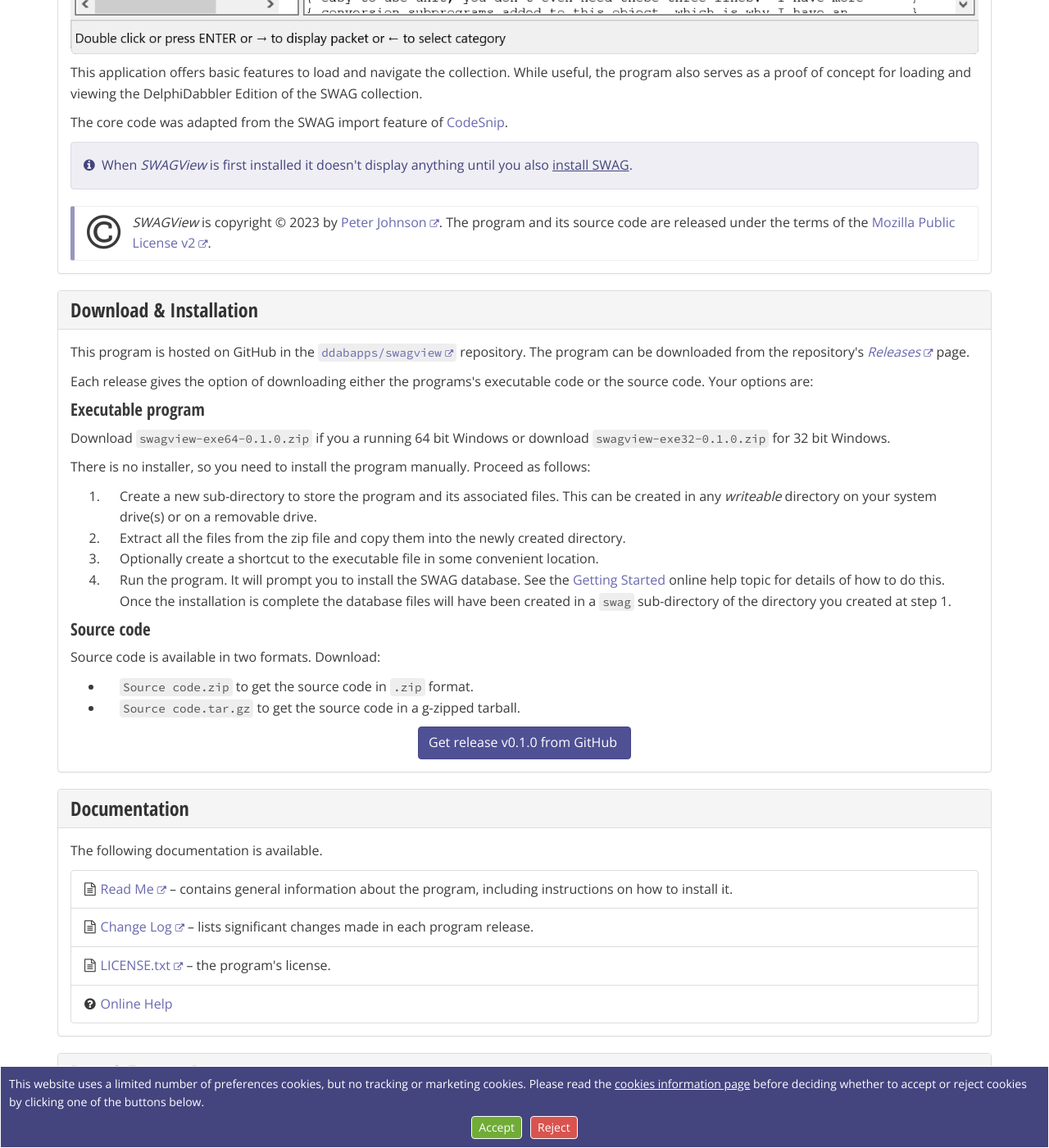
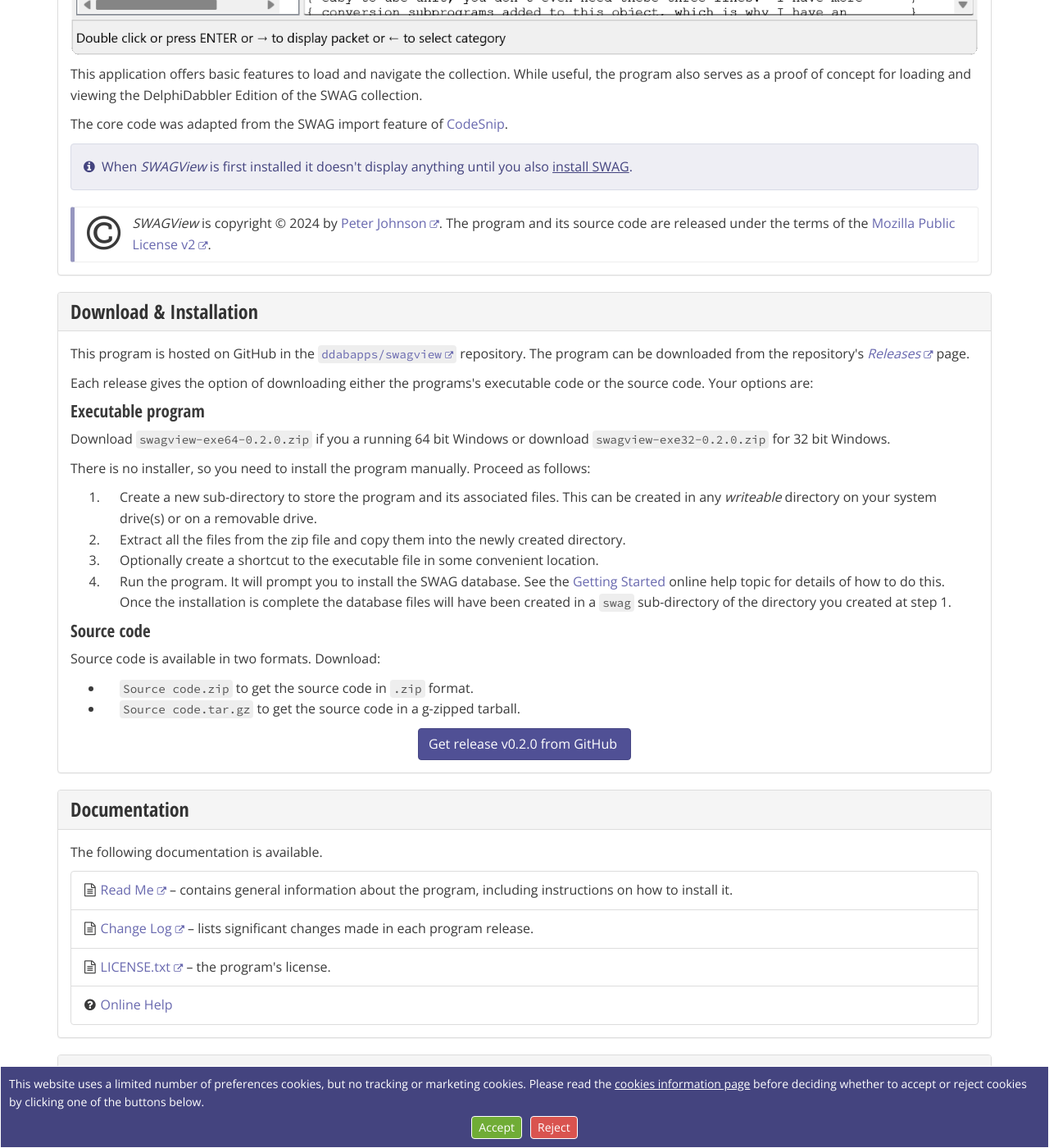
Before and after one commit to delphidabbler/delphidabbler.github.io, a Jekyll site: the page built from _software/swagview.html, in a window 1280 px wide and 1400 px high, scrolled down 1296 px. Shown: the whole window at 82% size. Built offline with Jekyll 4.4.1, drawn with Linux system fonts in a browser that asks for light colours; some of the changed text lies outside the part shown.

Commit message:
Update swagview page re release v0.2.0
Updated version number & release / copyright date.
Updated screenshot to show changed v0.2.0 UI.

```diff
--- a/_software/swagview.html
+++ b/_software/swagview.html
@@ -2,9 +2,9 @@
 layout: "programs-tplt"
 group: apps
 priority: 7.5
-version: "0.1.0"
+version: "0.2.0"
 os: "Windows 7 & later"
-release-date: "2023-07-12"
+release-date: "2024-08-24"
 title: "SWAGView"
 precis: "Basic viewer for the SWAG Pascal source code collection."
 summary: "Basic viewer application for the SWAG Pascal source code collection."
@@ -13,7 +13,7 @@
 download-base-url: "https://github.com/ddabapps/swagview/releases/tag/v"
 repo-url: "https://github.com/ddabapps/swagview"
 want-header-buttons: true
-copyright-date: "2023"
+copyright-date: "2024"
 status: "current"
 ---
 <section class="panel panel-default">
```
Also changed, not shown: assets/images/software/swagview.png.
